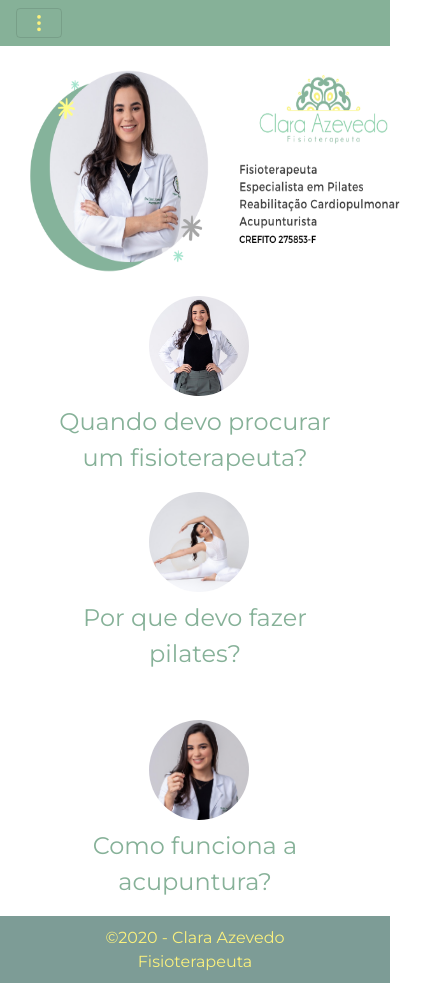
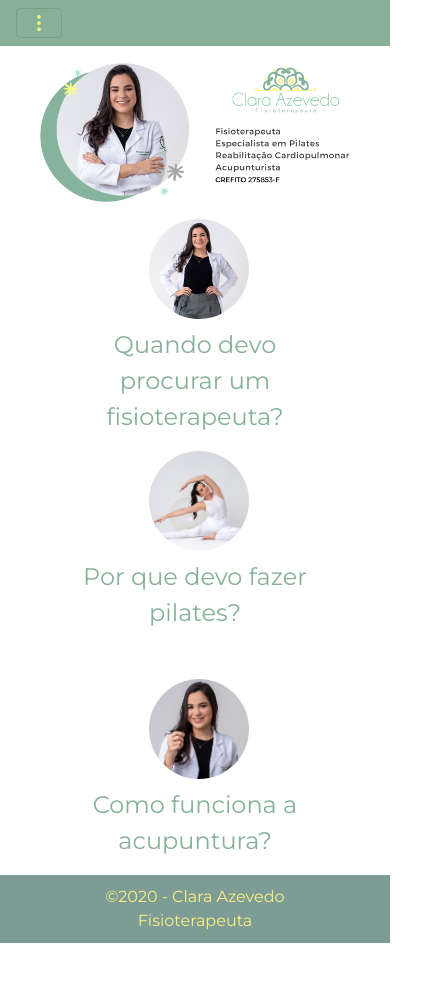
Before and after one commit to jcgsr/Escurinha, a Vue app: page / in a window 390 px wide. Shown: the whole page, 430 px wide, since content can reach past the window. After the commit the page ends 943 px from the top, so only its background shows below. Built offline with nearby package versions, Linux system fonts and the light colour scheme.

Commit message:
container

```diff
--- a/src/components/Home.vue
+++ b/src/components/Home.vue
@@ -1,6 +1,6 @@
 <template>
-  <div id="container">
-    <img id="top-img" :src="require('../assets/Escurinha-topo.png')" />
+  <div class="container">
+    <img  :src="require('../assets/Escurinha-topo.png')" />
     <div class="fotos-menu">
 
       <div class="links">
@@ -62,7 +62,7 @@ img {
   border-radius: 50%;
 }
 
-#container {
+.container {
   text-align: center;
 }
 
@@ -75,11 +75,6 @@ img {
     width: 100px;
   }
 
-  #top-img {
-    height: 250px;
-    width: 430px;
-  }
-
   .links {
     font-size: 1.5rem;
   }
```
